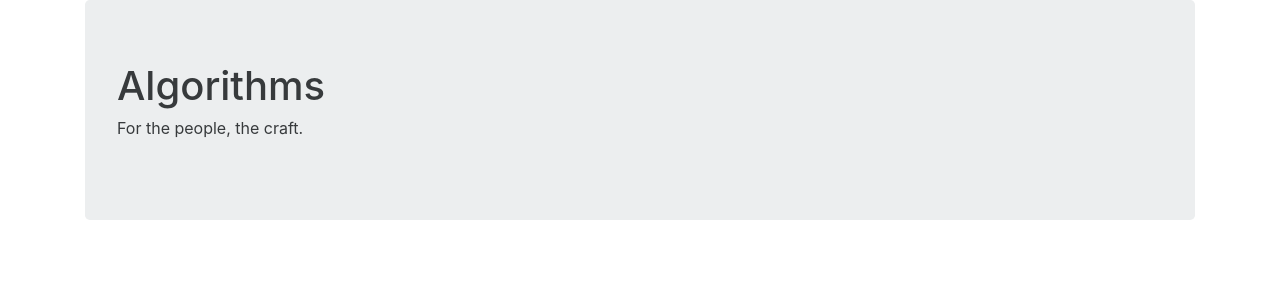
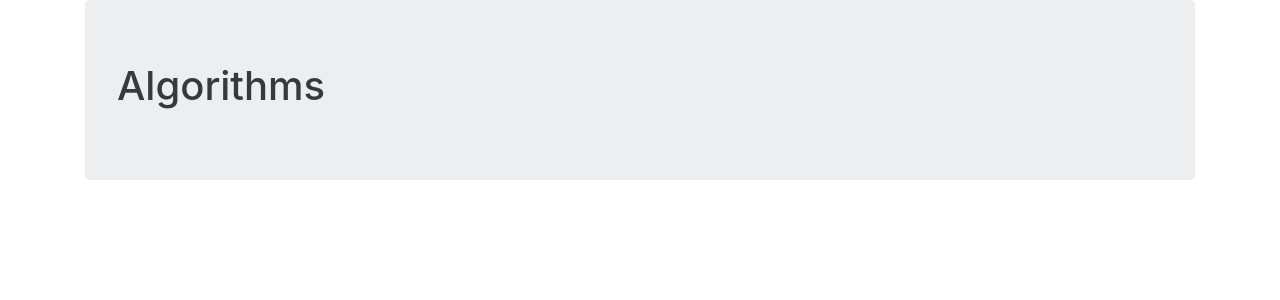
Before and after one commit to rahulb246/udacity_Item_catalog, a Flask app: page / in a window 1280 px wide. Shown: the part 54-354 px from the top of the page. Run offline with Flask 2, Linux system fonts and the light colour scheme; some libraries are stand-ins or nearby versions.

Commit message:
submitting completed project for grading

```diff
--- a/vagrant/p6/templates/public_app.html
+++ b/vagrant/p6/templates/public_app.html
@@ -4,7 +4,6 @@
 <div class="container">
     <div class="jumbotron">
           <h1>Algorithms</h1>
-          <p>For the people, the craft.</p>
     </div>
 
     <div class = 'flash'>
```
